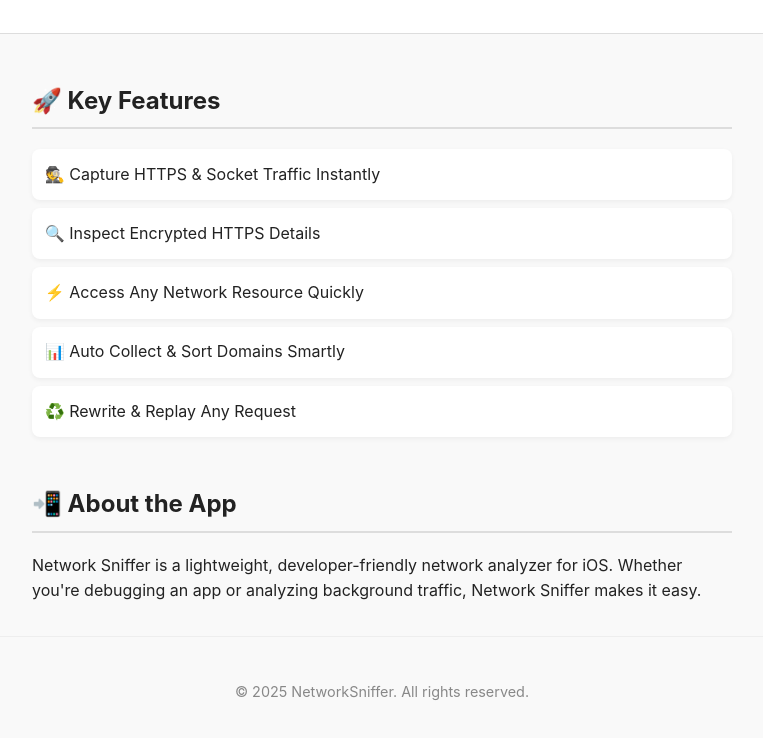
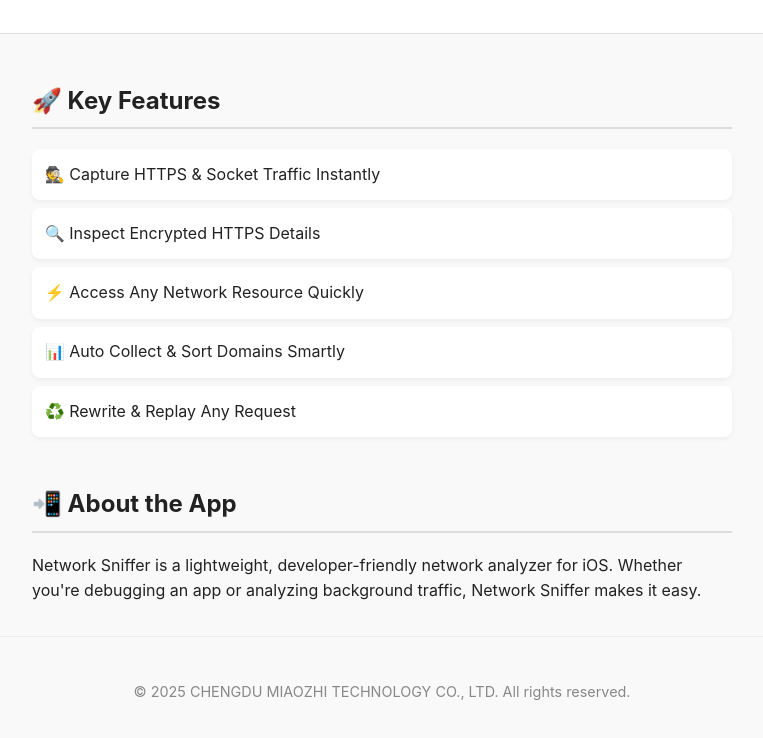
Before and after one commit to networksniffer-app/networksniffer-app.github.io, a plain HTML site: page index.html in a window 1280 px wide. Shown: the part 352-1090 px from the top of the page, without its empty margins (258-1021 px from the left). Drawn offline with Linux system fonts and the light colour scheme.

Commit message:
Update index.html

```diff
--- a/index.html
+++ b/index.html
@@ -33,7 +33,7 @@
   </main>
 
   <footer>
-    <p>&copy; 2025 NetworkSniffer. All rights reserved.</p>
+    <p>&copy; 2025 CHENGDU MIAOZHI TECHNOLOGY CO., LTD. All rights reserved.</p>
   </footer>
 </body>
 </html>
```
